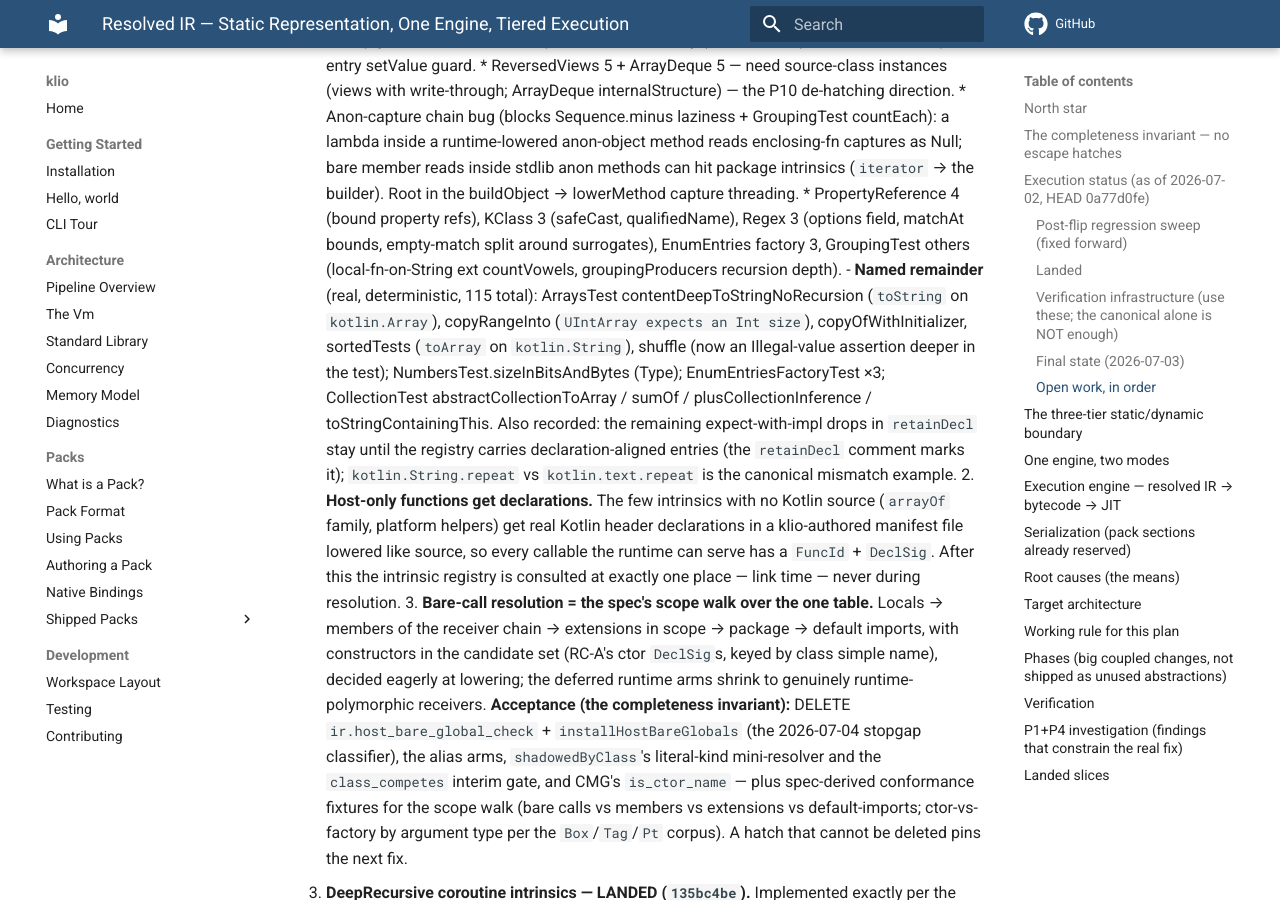
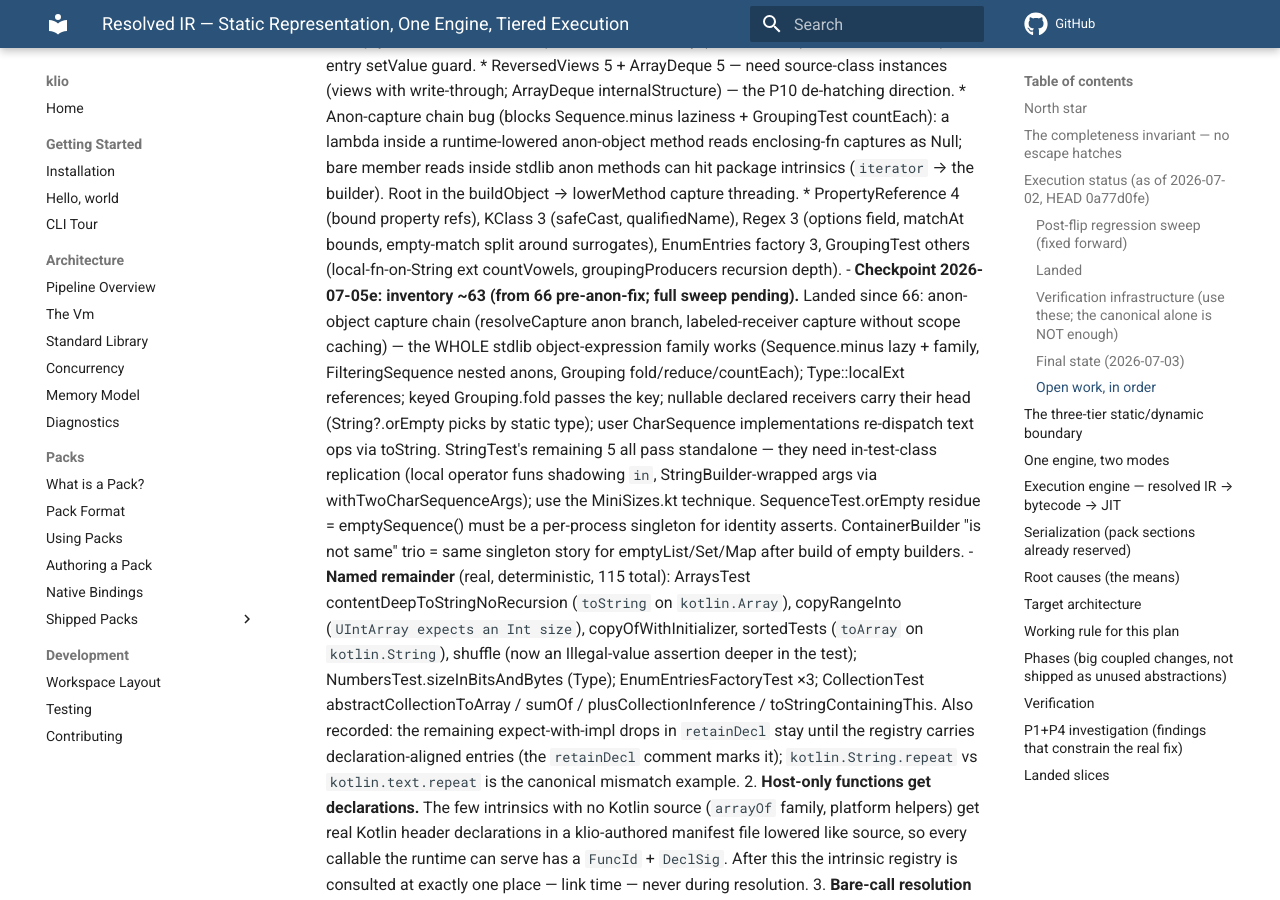
Before and after one commit to DrewCarlson/klio, an MkDocs documentation site: the page built from docs/resolution-unification-plan.md, in a window 1280 px wide and 900 px high, scrolled down 10191 px. Built offline with MkDocs 1.6.1 and Material for MkDocs 9.7.7, drawn with Linux system fonts in a browser that asks for light colours; comment, search, counter and statistics services are not loaded.

Commit message:
docs: checkpoint — anon-capture chain landed; StringTest needs in-class replication

```diff
--- a/docs/resolution-unification-plan.md
+++ b/docs/resolution-unification-plan.md
@@ -484,6 +484,22 @@ Every phase of this plan is landed or boundary-recorded; nothing remains open.
           bounds, empty-match split around surrogates), EnumEntries
           factory 3, GroupingTest others (local-fn-on-String ext
           countVowels, groupingProducers recursion depth).
+      - **Checkpoint 2026-07-05e: inventory ~63 (from 66 pre-anon-fix;
+        full sweep pending).** Landed since 66: anon-object capture chain
+        (resolveCapture anon branch, labeled-receiver capture without
+        scope caching) — the WHOLE stdlib object-expression family works
+        (Sequence.minus lazy + family, FilteringSequence nested anons,
+        Grouping fold/reduce/countEach); Type::localExt references;
+        keyed Grouping.fold passes the key; nullable declared receivers
+        carry their head (String?.orEmpty picks by static type); user
+        CharSequence implementations re-dispatch text ops via toString.
+        StringTest's remaining 5 all pass standalone — they need
+        in-test-class replication (local operator funs shadowing `in`,
+        StringBuilder-wrapped args via withTwoCharSequenceArgs); use the
+        MiniSizes.kt technique. SequenceTest.orEmpty residue =
+        emptySequence() must be a per-process singleton for identity
+        asserts. ContainerBuilder "is not same" trio = same singleton
+        story for emptyList/Set/Map after build of empty builders.
       - **Named remainder** (real, deterministic, 115 total): ArraysTest
         contentDeepToStringNoRecursion (`toString` on `kotlin.Array`),
         copyRangeInto (`UIntArray expects an Int size`),
```
